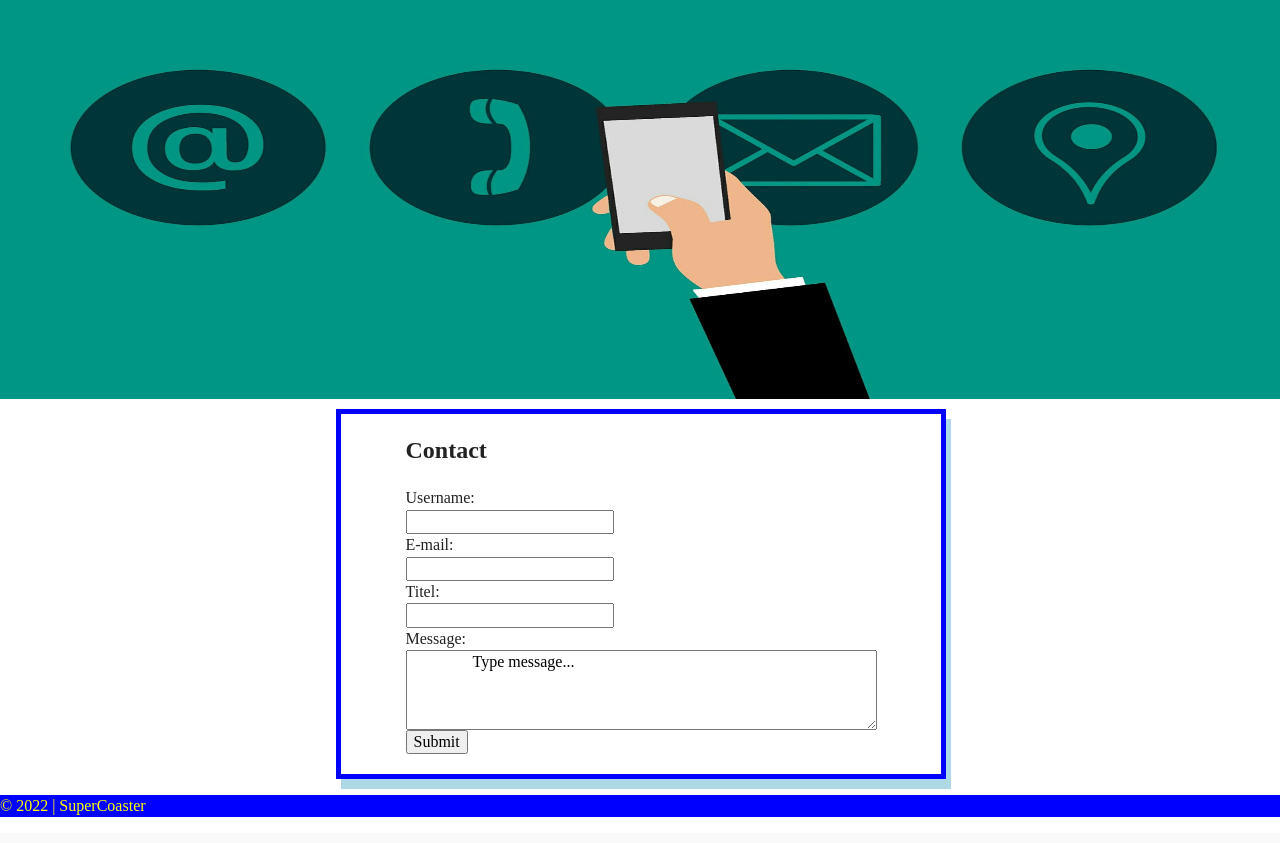
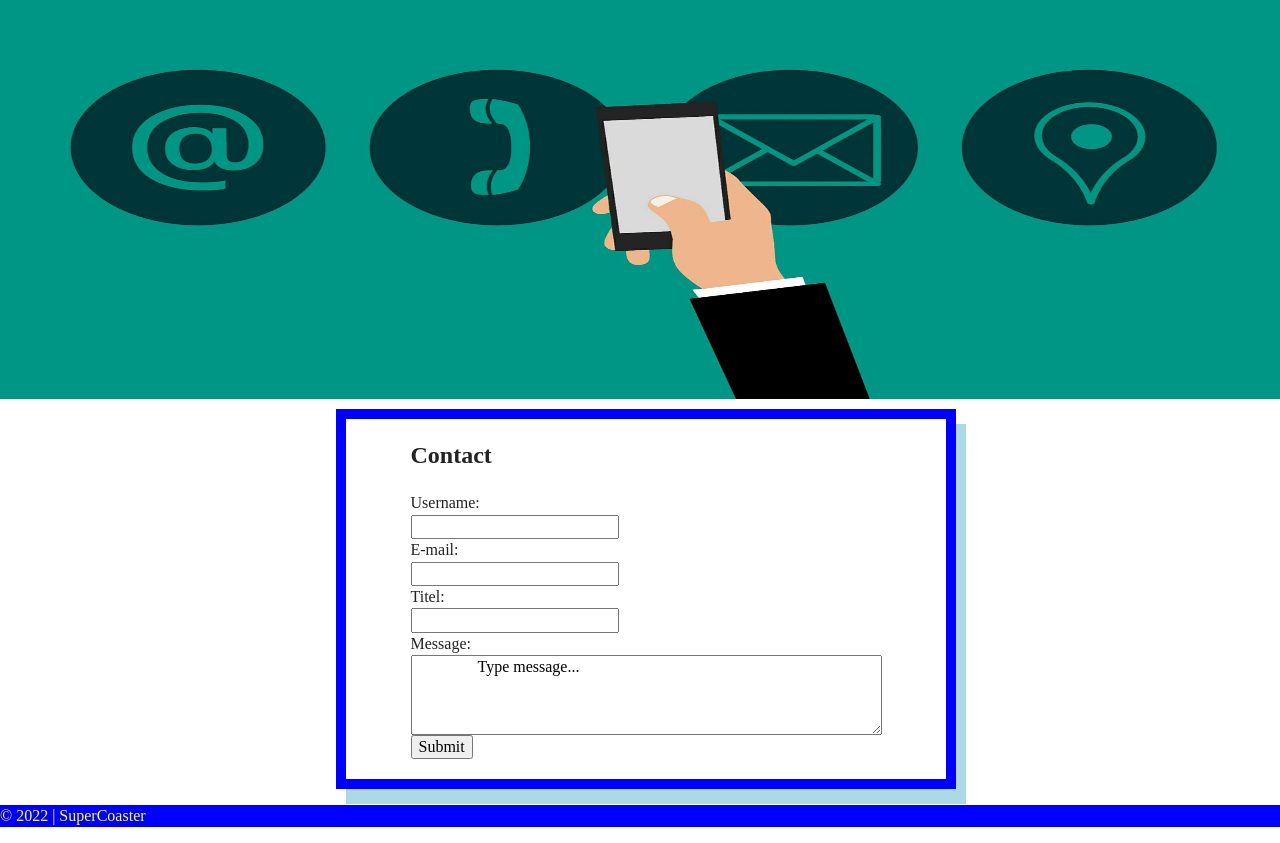
Before and after one commit to JeroenZwaal/AlexVisser, a PHP site: page /contact.php in a window 1280 px wide. Shown: the part 121-964 px from the top of the page. Before the commit the page ends 938 px from the top, so only its background shows below. Run offline with PHP 8.4, Linux system fonts and the light colour scheme.

Commit message:
Update main.css

```diff
--- a/css/main.css
+++ b/css/main.css
@@ -417,8 +417,8 @@ textarea {
   margin-left: 180px;
   margin-top: 10px;
   padding-bottom: 20px;
-  border: 5px solid blue;
-  box-shadow: 5px 10px lightblue;
+  border: 10px solid blue;
+  box-shadow: 10px 15px lightblue;
 
 
 }
```
